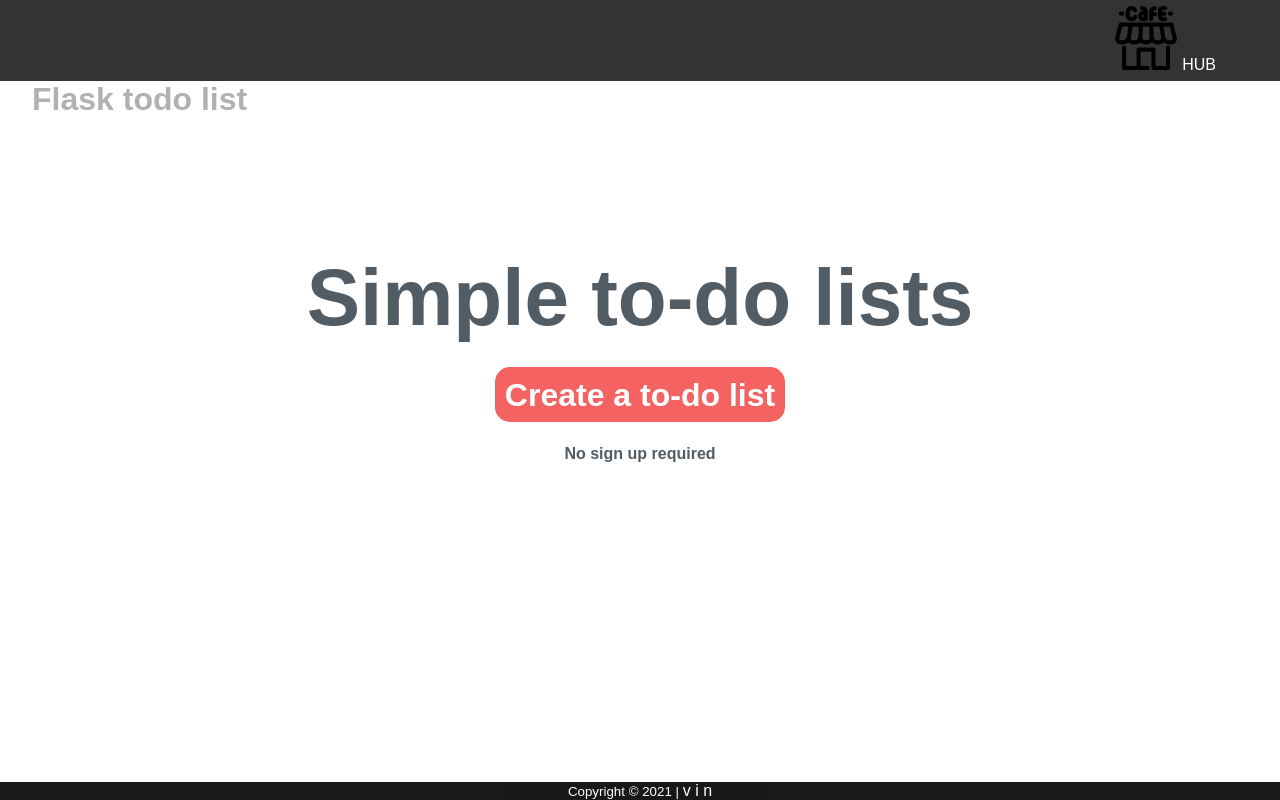
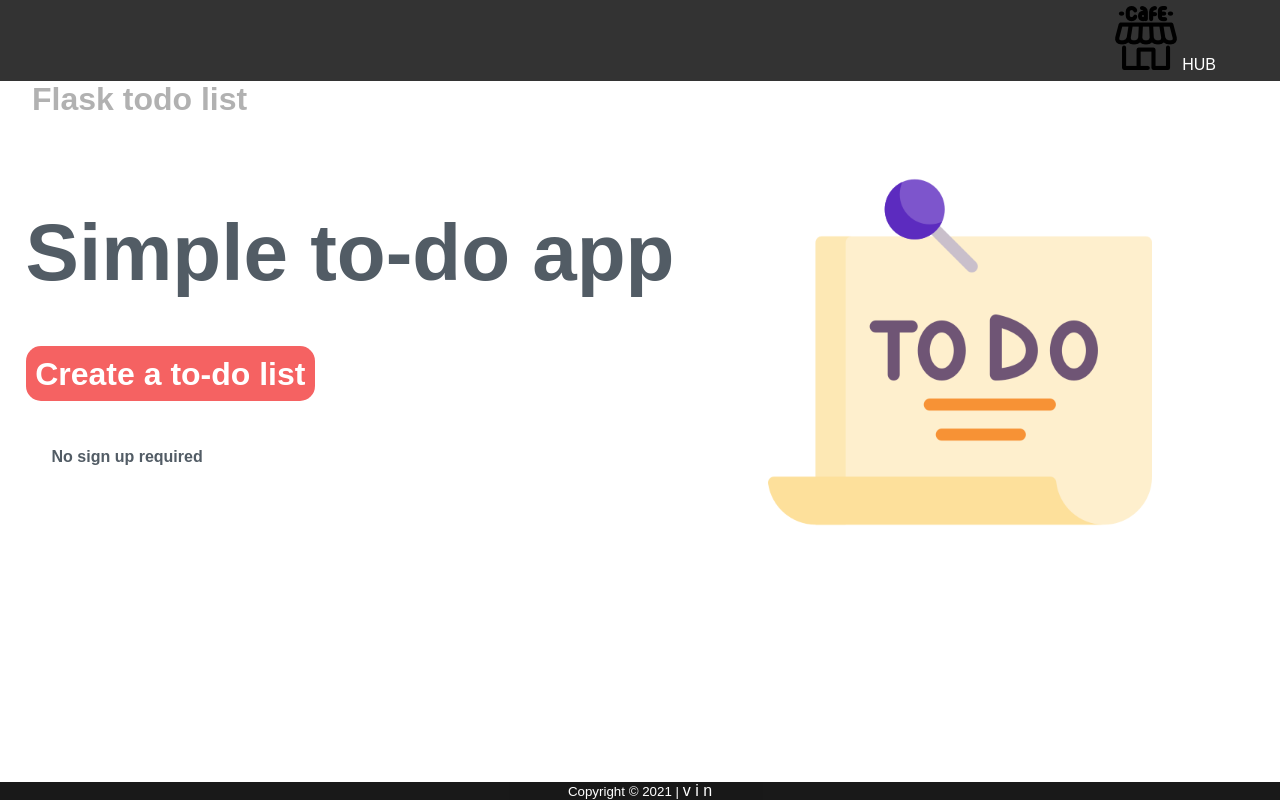
Before and after one commit to beingvin/advanced-capstone-projects-python, a Flask app: template todo list/templates/index.html in a window 1280 px wide. Run offline with Flask 2, Linux system fonts and the light colour scheme; the template is opened without the code that fills it, so the values that code supplies are empty; some libraries are stand-ins or nearby versions.

```diff
--- a/todo list/static/css/stylesheet.css
+++ b/todo list/static/css/stylesheet.css
@@ -5,7 +5,19 @@
     font-family: Arial, Helvetica, sans-serif;
 }
 
+
+body {
+
+    min-height: 100vh;
+    display: inline-flex;
+    flex-direction: column;
+}
+
 /* -------------- header ------------- */
+
+header {
+    width: 100vw;
+}
 
 header nav ul {
     display: flex;
@@ -29,7 +41,14 @@ header ul li a {
     color: white;
 }
 
-
+.flask-msg {
+    color:darkslategray;
+    font-size: larger;
+    background-color: rgba(247, 247, 66, 0.89)
+}
+.flask-msg p {
+    text-align: center;
+}
 
 /* -------------- title ------------- */
 
@@ -63,8 +82,6 @@ header ul li a {
     padding: 8px 32px;
 }
 
-
-
 .input-box input{
     width: 90vw;
     height: 10vh;
@@ -73,29 +90,36 @@ header ul li a {
     border: none;
 }
 
-/* -------------- index-content ------------- */
-.index-content {
-    display: flex;
+/* -------------- index-container ------------- */
+
+.index-container {
     width: 100vw;
     height: 80vh;
-    justify-content: center;
-    align-items: center;
-    flex-direction: column;
+}
+
+.index-content {
+    display: inline-block;
+    margin-top: 7%;
+    margin-left: 2%;
 }
 
 .index-content h1 {
-    margin-top: -10rem;
+
     font-weight: 700;
     font-size: 5rem;
     color: #525C65
 }
 
 .index-content p {
-    margin-top: 2rem;
+    margin-top: 3.5rem;
     font-weight: 700;
     width: 50vw;
-    text-align: center;
+    text-align: left;
     color: #525C65
+}
+
+.no-sign-up {
+    margin-left: 4%;
 }
 
 .index-content p a {
@@ -108,42 +132,54 @@ header ul li a {
     font-size: 2rem;
 }
 
+.index-content p a:hover {
+    background-color: #e02f2f;
+}
+
+.index-content img {
+    position: absolute;
+    left: 60%;
+    top: 20%;
+    width: 30%;
+}
+
 /* -------------- lists ------------- */
 
-.lists {
-    display: flex;
-    justify-content: space-around;
+
+.lists-container{
+    display: block;
     border: 1px solid #EEF0F5;
     border-top: none;
     color: #525C65;;
     border-radius: 2px;
     padding: 5px 32px;
     font-size: 1.5rem;
+    overflow: hidden;
 }
-.lists ul{
-    text-decoration: none;
+.lists-container ul{
+    display: flex;
+    justify-content: space-around;
+    align-items: center;
+    align-content: center;
+
+
+}
+
+.lists-container ul li {
     list-style: none;
-    display: flex;
-    width: 100vw;
-    justify-content: space-between;
+
+
+}
+
+.text {
+    color: yellowgreen;
+    flex-basis: 1000px;
 }
 
 
-/* .lists input {
-    position: relative;
-    width: 20vw ;
-}
 
-.lists a {
-    width: 30vw ;
-} */
+.lists-container a {
 
-/* .date {
-    width: 7rem;
-
-} */
-
-.lists a {
     text-decoration: none;
     color:#525C65;
 }
@@ -151,8 +187,6 @@ header ul li a {
 .delete .fa-trash:hover{
     color:#F56262;
 }
-
-
 
 
 
@@ -260,11 +294,11 @@ header ul li a {
 }
 
 /* -------------- footer ------------- */
+footer {
+    margin-top: auto ;
+}
 
 footer div {
-    display:block;
-    position:absolute;
-    bottom: 0;
     text-align: center;
     width: 100vw;
     background-color: black;
--- a/todo list/templates/base.html
+++ b/todo list/templates/base.html
@@ -27,7 +27,7 @@
                 {% endif %}
                 <li><a href="{{ url_for('create_list', url=url) }}">+ New list</a></li>
                 {% if current_user.is_authenticated: %}
-                <li>{{ current_user.email.title() }}</li>
+                <li><a href="{{url_for('create_list', url=url) }}">{{ current_user.email.title() }}</a></li>
                  <li><a href="{{ url_for('logout') }}">Log out</a></li>
                 {% endif %}
             </ul>
--- a/todo list/templates/index.html
+++ b/todo list/templates/index.html
@@ -8,6 +8,8 @@
 {% endblock %}
 
 {% block content %}
+    <div class="flask-msg">
+        <p>
             {% with messages = get_flashed_messages() %}
             {% if messages %}
                 {% for message in messages %}
@@ -15,15 +17,21 @@
                 {% endfor %}
             {% endif %}
             {% endwith %}
+        </p>
+    </div>
     <div class="title">
         <h2> Flask todo list </h2>
     </div>
 
 
+    <div class="index-container">
         <div class="index-content">
-        <h1>Simple to-do lists</h1>
+            <h1>Simple to-do app </h1>
             <p><a href="{{ url_for('create_list', url=url) }}">Create a to-do list</a></p>
-        <p>No sign up required</p>
+            <p class="no-sign-up">No sign up required</p>
+            <img src="{{ url_for('static', filename='images/to-do-list.png') }}" alt="to-do-list.png">
+        </div>
+
     </div>
 
     <!-- <form action="", method="post" autocomplete="off" novalidate=True >
```
Also changed, not shown: Disappearing text writing app/main.py (added, +38 -0 lines), todo list/main.py (+7 -6 lines), todo list/templates/lists.html (+14 -11 lines), todo list/templates/login.html (+9 -0 lines), todo list/templates/signup.html (+16 -0 lines), todo list/static/images/png-transparent-todo-sketch-note-list-tasks.png (added), todo list/static/images/to-do-list.png (added), todo list/todo.db. Lines whose indentation alone changed are shown as unchanged.
